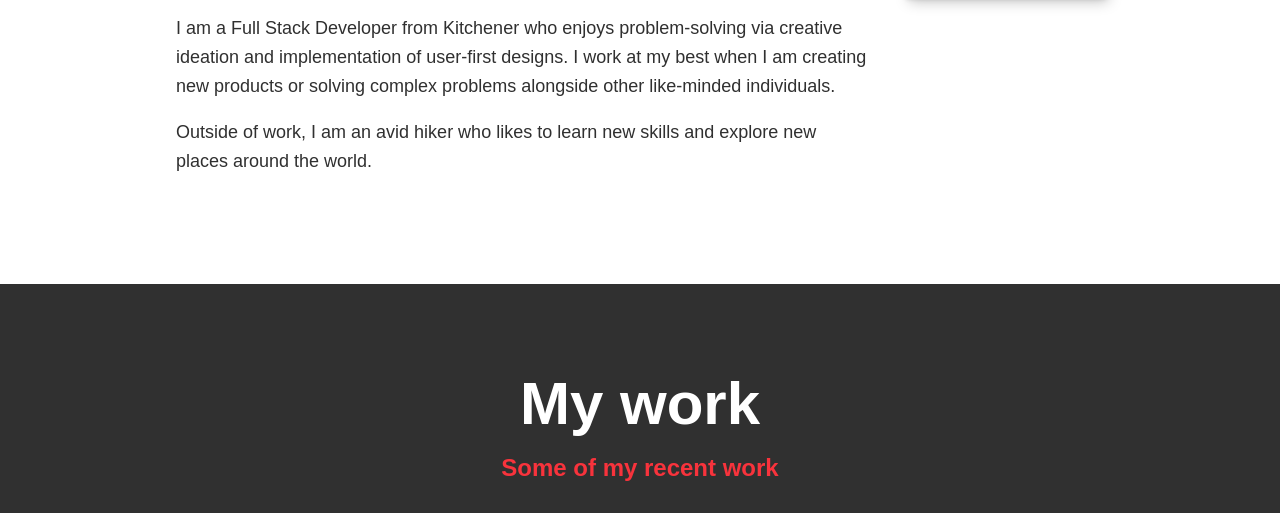
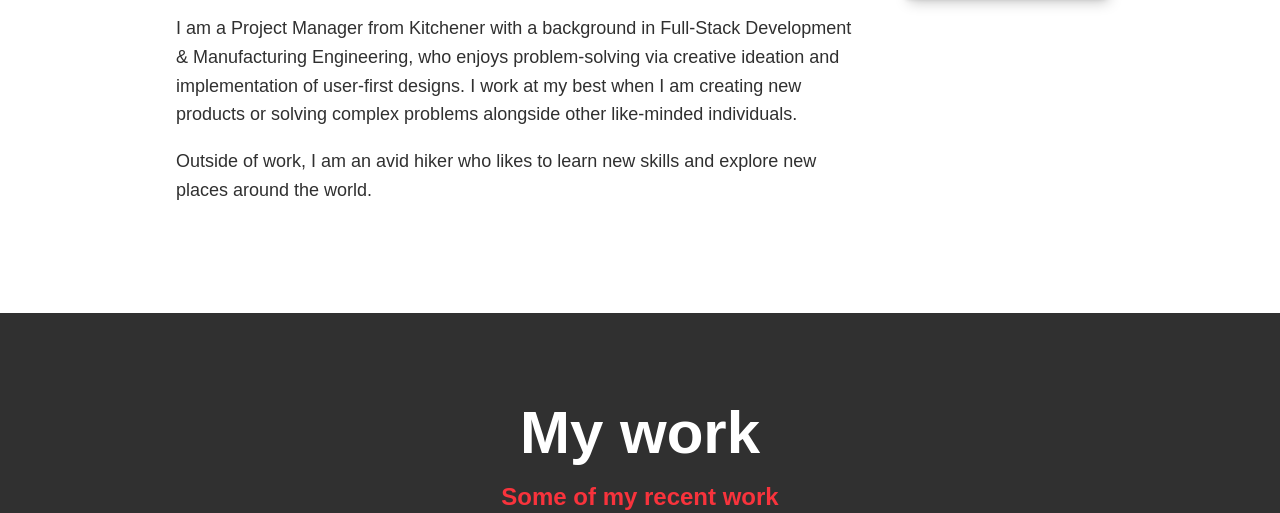
Before and after one commit to gaganssingh/portfolio-v2, a plain HTML site: page index.html in a window 1280 px wide. Shown: the part 1513-2026 px from the top of the page. Drawn offline with nearby package versions, Linux system fonts and the light colour scheme.

Commit message:
updated copy

```diff
--- a/index.html
+++ b/index.html
@@ -129,11 +129,13 @@
 
                 <div class="about-me__body">
                     <p>
-                        I am a Full Stack Developer from Kitchener who enjoys
-                        problem-solving via creative ideation and implementation
-                        of user-first designs. I work at my best when I am
-                        creating new products or solving complex problems
-                        alongside other like-minded individuals.
+                        I am a Project Manager from Kitchener with a background
+                        in Full-Stack Development &amp; Manufacturing
+                        Engineering, who enjoys problem-solving via creative
+                        ideation and implementation of user-first designs. I
+                        work at my best when I am creating new products or
+                        solving complex problems alongside other like-minded
+                        individuals.
                     </p>
                     <p>
                         Outside of work, I am an avid hiker who likes to learn
```
